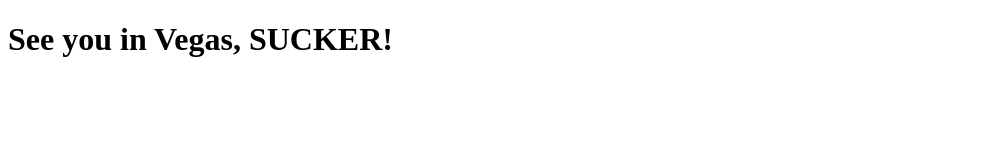
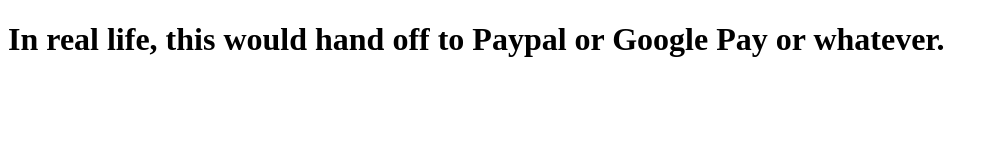
Before and after one commit to pawkw/ShoppingCart, a plain HTML site: page pay.html in a window 1280 px wide. Shown: the whole page, without its empty margins (0-997 px from the left). Drawn offline with Linux system fonts and the light colour scheme.

Commit message:
Updated instructions, fixed pay page

```diff
--- a/pay.html
+++ b/pay.html
@@ -10,6 +10,6 @@
         </script>
     </head>
     <body onload="startUp();">
-        <h1>See you in Vegas, SUCKER!</h1>
+        <h1>In real life, this would hand off to Paypal or Google Pay or whatever.</h1>
     </body>
 </html>
```
Also changed, not shown: 1 other file.
